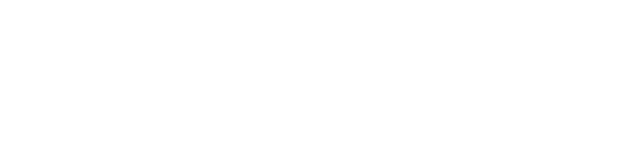
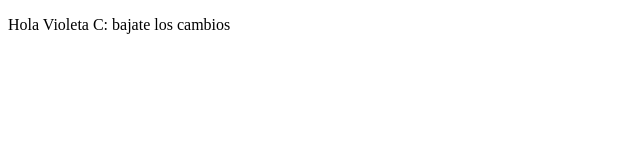
Before and after one commit to juandafez1/practicando-forkear, a plain HTML site: page index.html in a window 1280 px wide. Shown: the whole page, without its empty margins (0-640 px from the left). Drawn offline with Linux system fonts and the light colour scheme.

Commit message:
añadi un texto

```diff
--- a/index.html
+++ b/index.html
@@ -7,6 +7,9 @@
     <title>Test</title>
 </head>
 <body>
+    <div>
+<p> Hola Violeta C: bajate los cambios</p>
 
+    </div>
 </body>
 </html>
```
